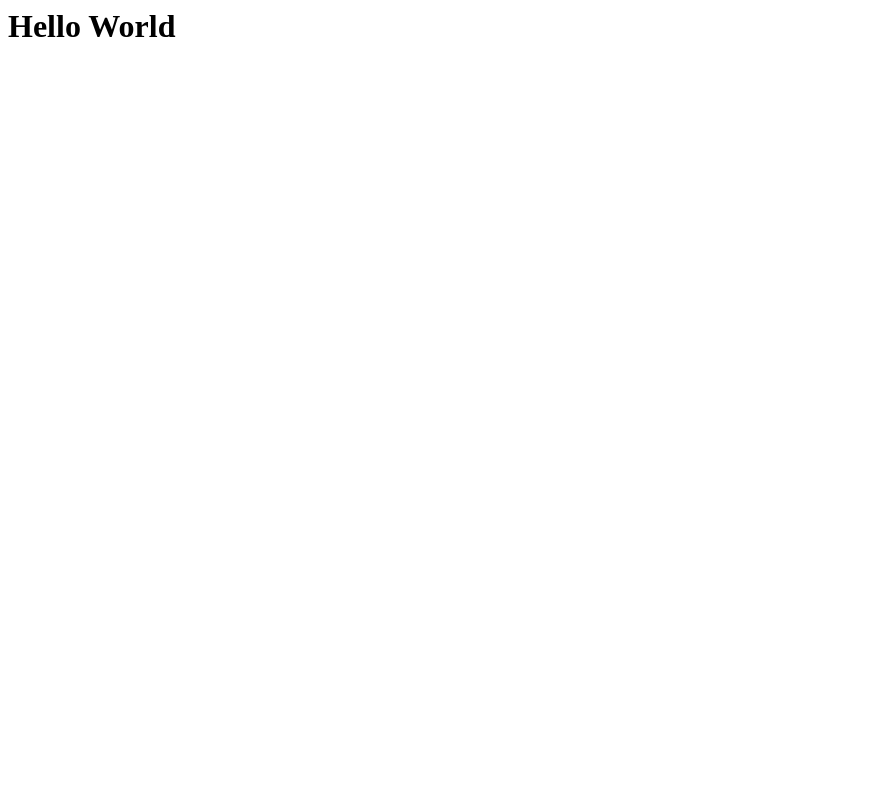
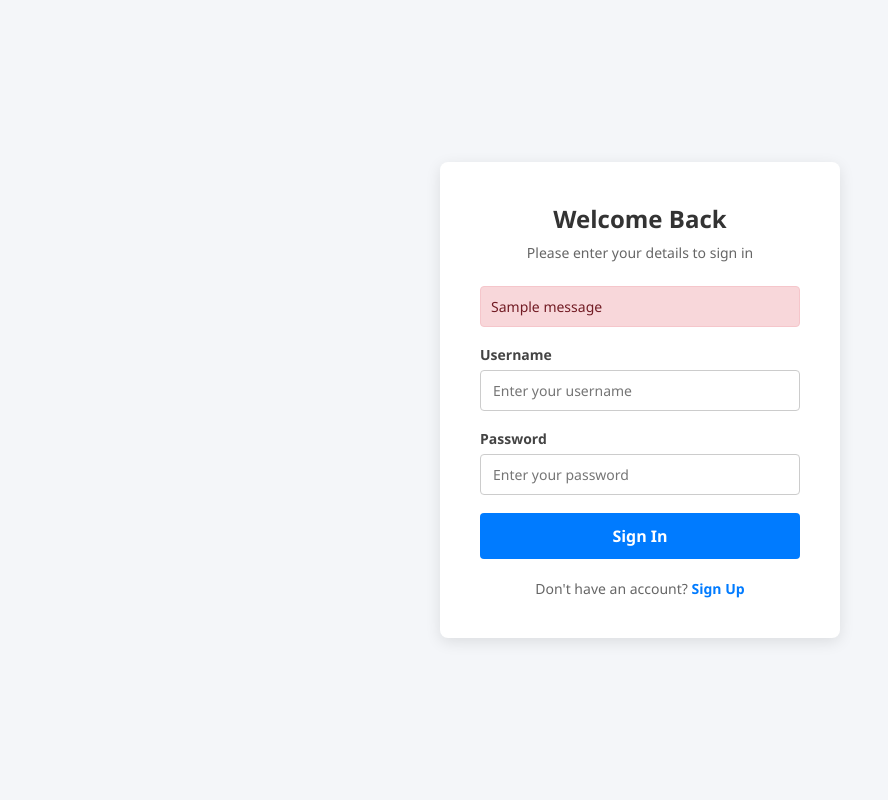
Before and after one commit to DendroDenny/myproject, a Django app: page / in a window 1280 px wide. Before the commit the part shown is almost empty. Shown: the whole page, without its empty margins (0-888 px from the left). Run offline with Django 5.2, Linux system fonts and the light colour scheme; tables that the repository leaves empty hold one stand-in row (values such as "Sample post"); one stand-in notice (Sample message) is shown.

Commit message:
Html pages created

```diff
--- a/myproject/settings.py
+++ b/myproject/settings.py
@@ -11,6 +11,7 @@ https://docs.djangoproject.com/en/6.1/ref/settings/
 """
 
 from pathlib import Path
+import os
 
 # Build paths inside the project like this: BASE_DIR / 'subdir'.
 BASE_DIR = Path(__file__).resolve().parent.parent
--- /dev/null
+++ b/playground/static/playground/home.css
@@ -0,0 +1,106 @@
+* {
+    box-sizing: border-box;
+    margin: 0;
+    padding: 0;
+    font-family: 'Segoe UI', Tahoma, Geneva, Verdana, sans-serif;
+}
+
+body {
+    background-color: #f4f6f9;
+    display: flex;
+    justify-content: center;
+    align-items: center;
+    min-height: 100vh;
+}
+
+.login-card {
+    background: #ffffff;
+    padding: 40px;
+    border-radius: 8px;
+    box-shadow: 0 4px 15px rgba(0, 0, 0, 0.1);
+    width: 100%;
+    max-width: 400px;
+}
+
+.login-card h2 {
+    margin-bottom: 8px;
+    color: #333333;
+    text-align: center;
+}
+
+.login-card p.subtitle {
+    margin-bottom: 24px;
+    color: #666666;
+    font-size: 14px;
+    text-align: center;
+}
+
+.form-group {
+    margin-bottom: 18px;
+}
+
+.form-group label {
+    display: block;
+    margin-bottom: 6px;
+    font-weight: 600;
+    color: #444444;
+    font-size: 14px;
+}
+
+.form-group input {
+    width: 100%;
+    padding: 10px 12px;
+    border: 1px solid #cccccc;
+    border-radius: 4px;
+    font-size: 14px;
+    outline: none;
+    transition: border-color 0.2s;
+}
+
+.form-group input:focus {
+    border-color: #007bff;
+}
+
+.btn-submit {
+    width: 100%;
+    padding: 12px;
+    background-color: #007bff;
+    color: #ffffff;
+    border: none;
+    border-radius: 4px;
+    font-size: 16px;
+    font-weight: bold;
+    cursor: pointer;
+    transition: background-color 0.2s;
+}
+
+.btn-submit:hover {
+    background-color: #0056b3;
+}
+
+.alert-messages {
+    margin-bottom: 18px;
+    padding: 10px;
+    border-radius: 4px;
+    background-color: #f8d7da;
+    color: #721c24;
+    font-size: 14px;
+    border: 1px solid #f5c6cb;
+}
+
+.footer-text {
+    margin-top: 20px;
+    text-align: center;
+    font-size: 14px;
+    color: #666666;
+}
+
+.footer-text a {
+    color: #007bff;
+    text-decoration: none;
+    font-weight: 600;
+}
+
+.footer-text a:hover {
+    text-decoration: underline;
+}
--- a/playground/templates/playground/home.html
+++ b/playground/templates/playground/home.html
@@ -1 +1,48 @@
-<h1>    Hello World </h1>
+{% load static %}
+<!DOCTYPE html>
+<html lang="en">
+<head>
+    <meta charset="UTF-8">
+    <meta name="viewport" content="width=device-width, initial-scale=1.0">
+    <title>Sign In</title>
+    <!-- Link to the external CSS file using Django static tag -->
+    <link rel="stylesheet" href="{% static 'playground/home.css' %}">
+</head>
+<body>
+
+    <div class="login-card">
+        <h2>Welcome Back</h2>
+        <p class="subtitle">Please enter your details to sign in</p>
+
+        <!-- Display Django messages (e.g., login errors) -->
+        {% if messages %}
+            <div class="alert-messages">
+                {% for message in messages %}
+                    <p>{{ message }}</p>
+                {% endfor %}
+            </div>
+        {% endif %}
+
+        <!-- Django Form -->
+        <form method="POST" action="">
+            {% csrf_token %}
+
+            <div class="form-group">
+                <label for="id_username">Username</label>
+                <input type="text" id="id_username" name="username" required placeholder="Enter your username">
+            </div>
+
+            <div class="form-group">
+                <label for="id_password">Password</label>
+                <input type="password" id="id_password" name="password" required placeholder="Enter your password">
+            </div>
+
+            <button type="submit" class="btn-submit">Sign In</button>
+        </form>
+        <div class="footer-text">
+            Don't have an account? <a href="{% url 'register' %}">Sign Up</a>
+        </div>
+    </div>
+
+</body>
+</html>
--- a/playground/urls.py
+++ b/playground/urls.py
@@ -3,4 +3,6 @@ from . import views
 
 urlpatterns = [
     path('', views.home),
+    path('', views.login_view, name='login'),
+    path('register/', views.register_view, name='register'),
 ]
--- a/playground/views.py
+++ b/playground/views.py
@@ -1,6 +1,37 @@
-from django.shortcuts import render
+from django.shortcuts import render, redirect
+from django.contrib.auth import authenticate, login
+from django.contrib.auth.forms import UserCreationForm
+from django.contrib import messages
 
 # Create your views here
 
 def home(request):
     return render(request, 'playground/home.html')
+
+def login_view(request):
+    if request.method == 'POST':
+        username = request.POST.get('username')
+        password = request.POST.get('password')
+
+        # Check if username and password match a database record
+        user = authenticate(request, username=username, password=password)
+
+        if user is not None:
+            login(request, user)
+            messages.success(request, f"Welcome back, {username}!")
+            return redirect('dashboard') # Update 'dashboard' later once you create it
+        else:
+            messages.error(request, "Invalid username or password.")
+
+    return render(request, 'playground/home.html')
+
+def register_view(request):
+    if request.method == 'POST':
+        form = UserCreationForm(request.POST)
+        if form.is_valid():
+            form.save()
+            messages.success(request, 'Account created successfully! You can now sign in.')
+            return redirect('login')
+    else:
+        form = UserCreationForm()
+    return render(request, 'playground/register.html', {'form': form})
```
Also changed, not shown: playground/templates/playground/register.html (added, +52 -0 lines).
